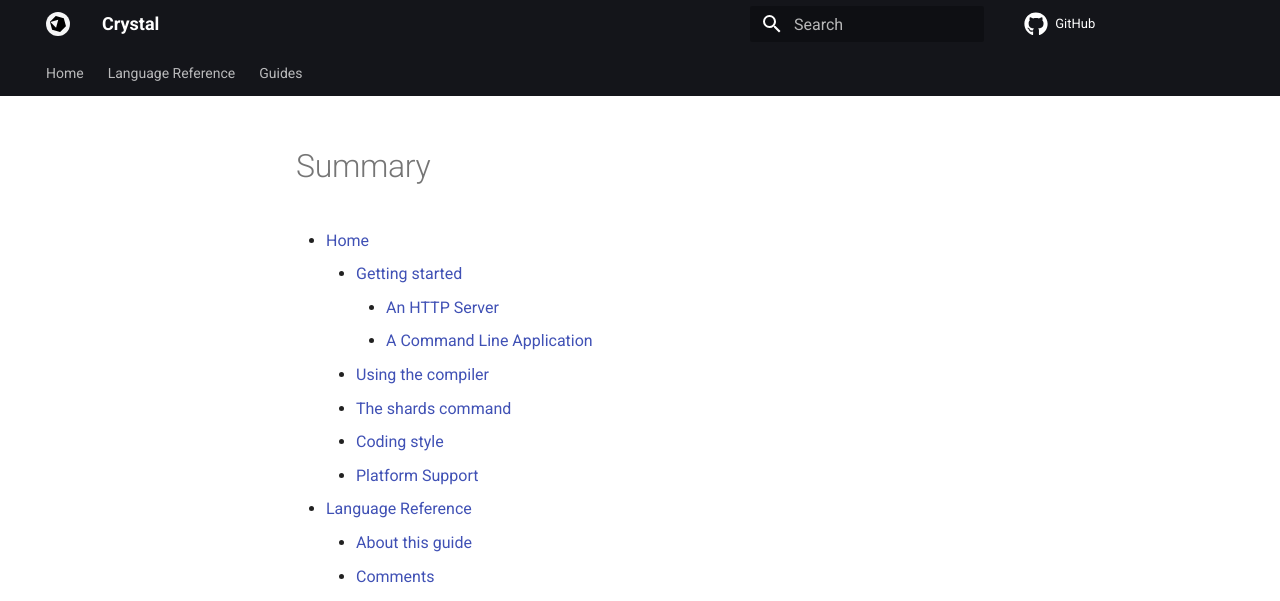
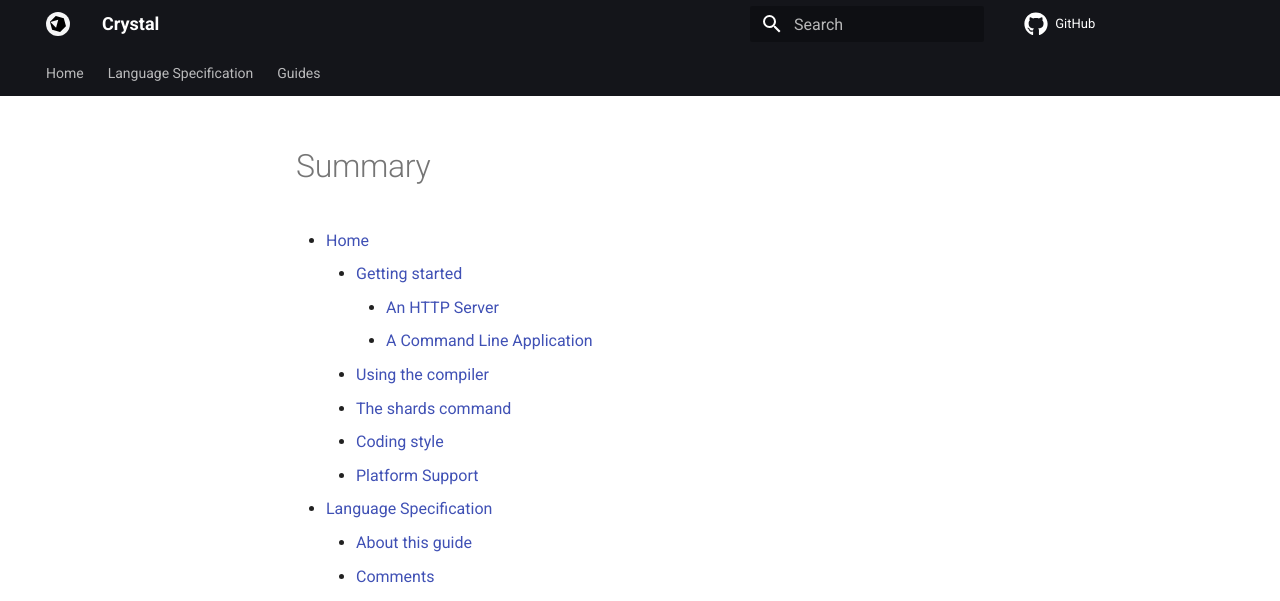
Before and after one commit to crystal-lang/crystal-book, an MkDocs documentation site: the page built from docs/SUMMARY.md, in a window 1280 px wide and 900 px high. Shown: the top 601 px of the window. Built offline with MkDocs 1.6.1 and Material for MkDocs 9.7.7, drawn with Linux system fonts in a browser that asks for light colours; comment, search, counter and statistics services are not loaded.

Commit message:
Rename Language Reference to Language Specification

```diff
--- a/docs/SUMMARY.md
+++ b/docs/SUMMARY.md
@@ -8,7 +8,7 @@
     * [The shards command](the_shards_command/README.md)
     * [Coding style](conventions/coding_style.md)
     * [Platform Support](platform_support.md)
-* [Language Reference](syntax_and_semantics/README.md)
+* [Language Specification](syntax_and_semantics/README.md)
     * [About this guide](overview/README.md)
     * [Comments](syntax_and_semantics/comments.md)
     * [Documenting code](syntax_and_semantics/documenting_code.md)
```
